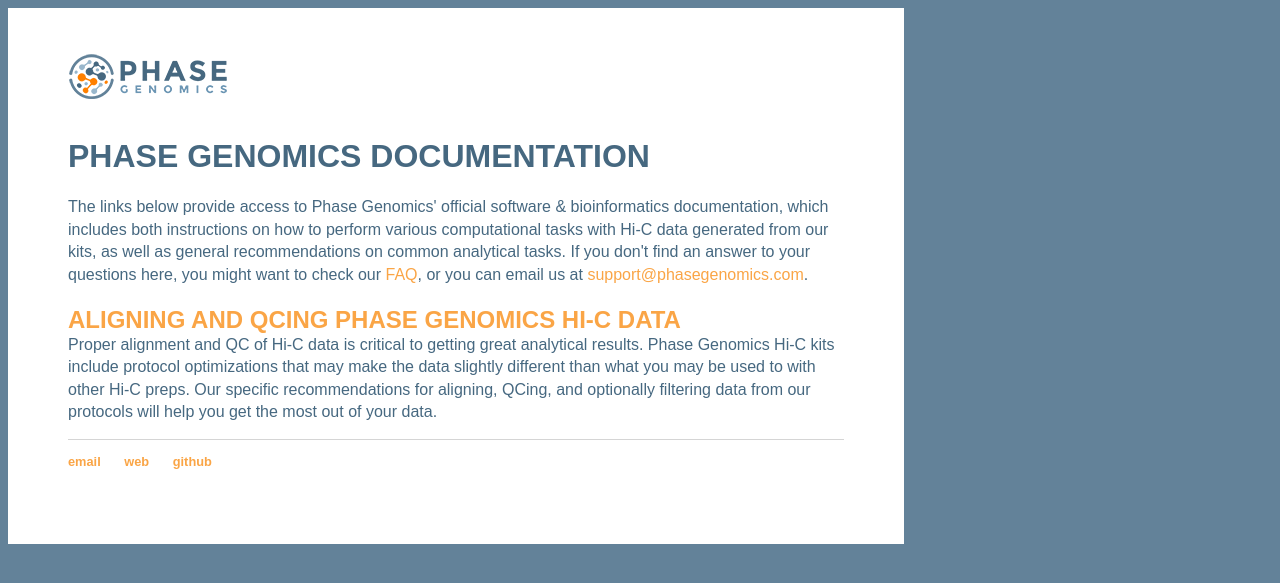
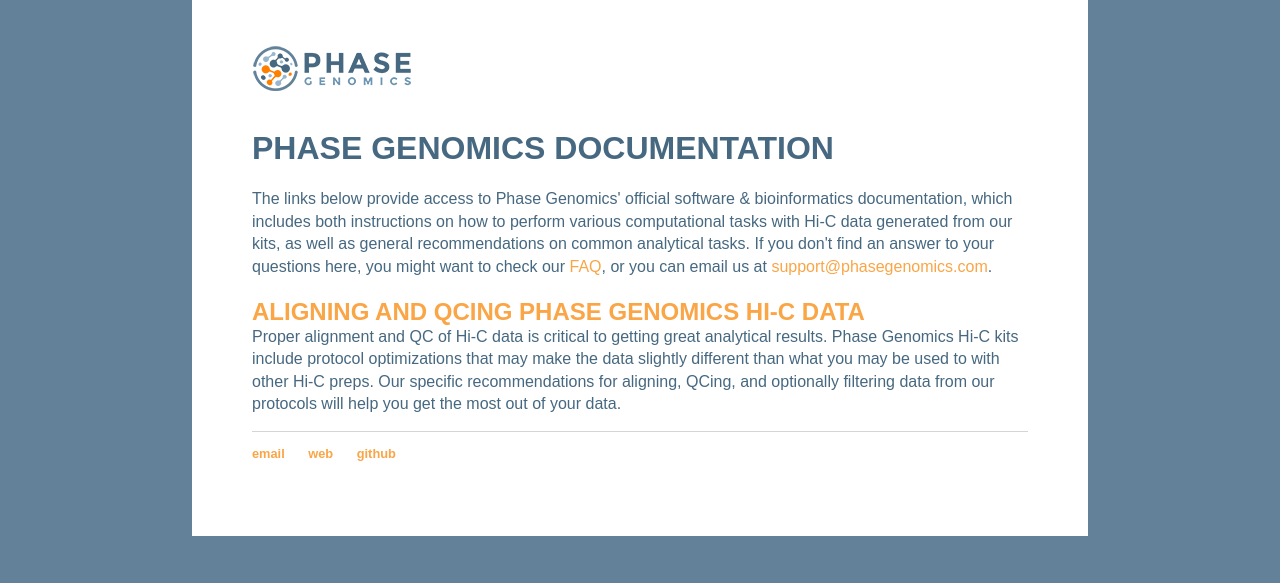
Before and after one commit to phasegenomics/phasegenomics.github.io, a Jekyll site: the page built from index.html, in a window 1280 px wide. Shown: the top 583 px of the page. Built offline with Jekyll 4.4.1, drawn with Linux system fonts in a browser that asks for light colours.

Commit message:
Style update

```diff
--- a/css/main.css
+++ b/css/main.css
@@ -1,4 +1,5 @@
 body {
+    margin: 0px auto;
     width: 70%;
     height: 100%;
 }
```
